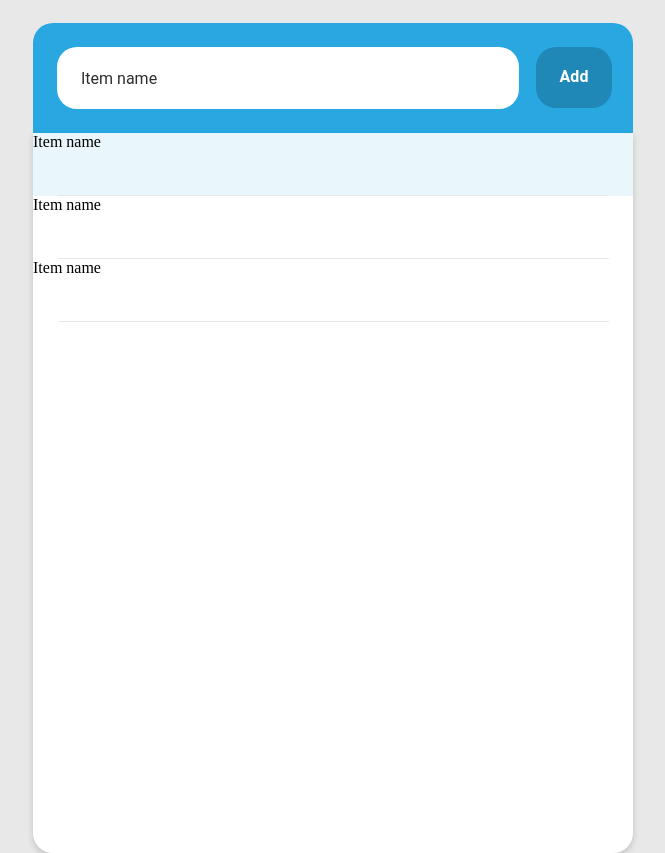
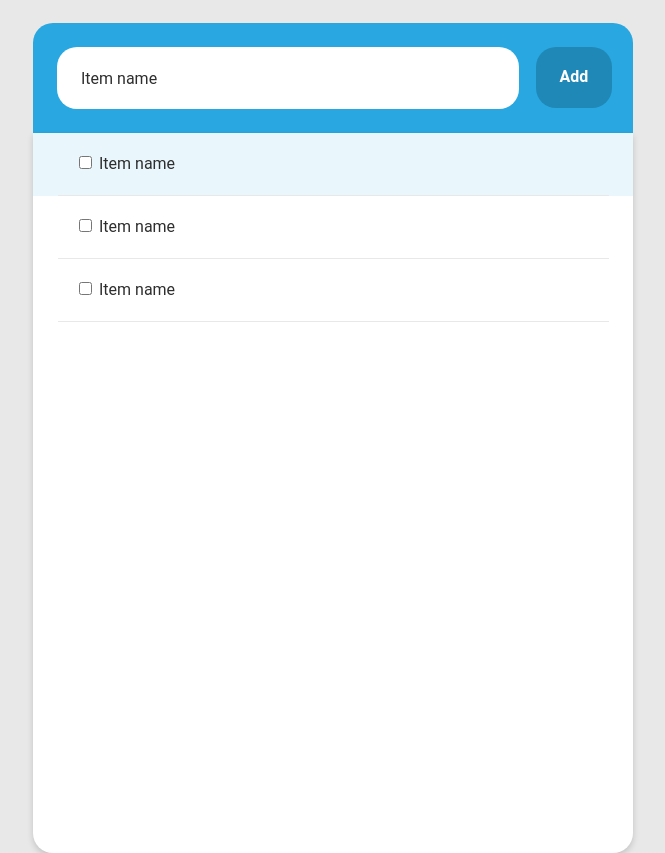
Before and after one commit to Cesniux/to-do-app, a plain HTML site: page index.html in a window 1280 px wide. Shown: the whole page, without its empty margins (307-972 px from the left). Drawn offline with Linux system fonts and the light colour scheme.

Commit message:
Check boxes and delete left

```diff
--- a/index.html
+++ b/index.html
@@ -9,25 +9,36 @@
 </head>
 <body>
 
+  <!--Elements in the top part of the app-->
 <div class="top">
   <div class="input-window">
-    <div class="input-text"><span>Item name</span></div>
+    <div class="input-text"><span>Item name</span>
+    </div>
   </div>
     <div class="add"><span>Add</span></div>
   </div>
 
+
+<!-- Elements of the list-->
 <div class="bottom">
-  <div class="box a">
+
+  <label class="box a">
+    <input type="checkbox">
+    <span class="checkmark"></span>
     Item name
-  </div>
+  </label>
 
-  <div class="box b">
+  <label class="box b">
+    <input type="checkbox">
+    <span class="checkmark"></span>
     Item name
-  </div>
+  </label>
 
-  <div class="box c">
+  <label class="box c">
+    <input type="checkbox">
+    <span class="checkmark"></span>
     Item name
-  </div>
+  </label>
 
 </div>
 </div>
--- a/style.css
+++ b/style.css
@@ -1,3 +1,8 @@
+* {
+  font-family: Roboto;
+  color: #2E2E2E;
+}
+
 body {
   background-color: #E8E8E8;
 }
@@ -50,17 +55,12 @@ body {
   color: #FFFFFF;
 }
 
-span {
-  font-family: Roboto;
-}
-
 .bottom {
   margin: 0 auto;
   position: relative;
   top: 15px;
   display: grid;
   grid-template-rows: repeat(3, 63px);
-
   width: 600px;
   height: 720px;
   box-shadow: 0px 3px 6px #00000029;
@@ -75,6 +75,8 @@ span {
 
 .box {
   position: relative;
+  padding-left: 42px;
+  padding-top: 20px;
 }
 .box::after {
     content: "";
```
